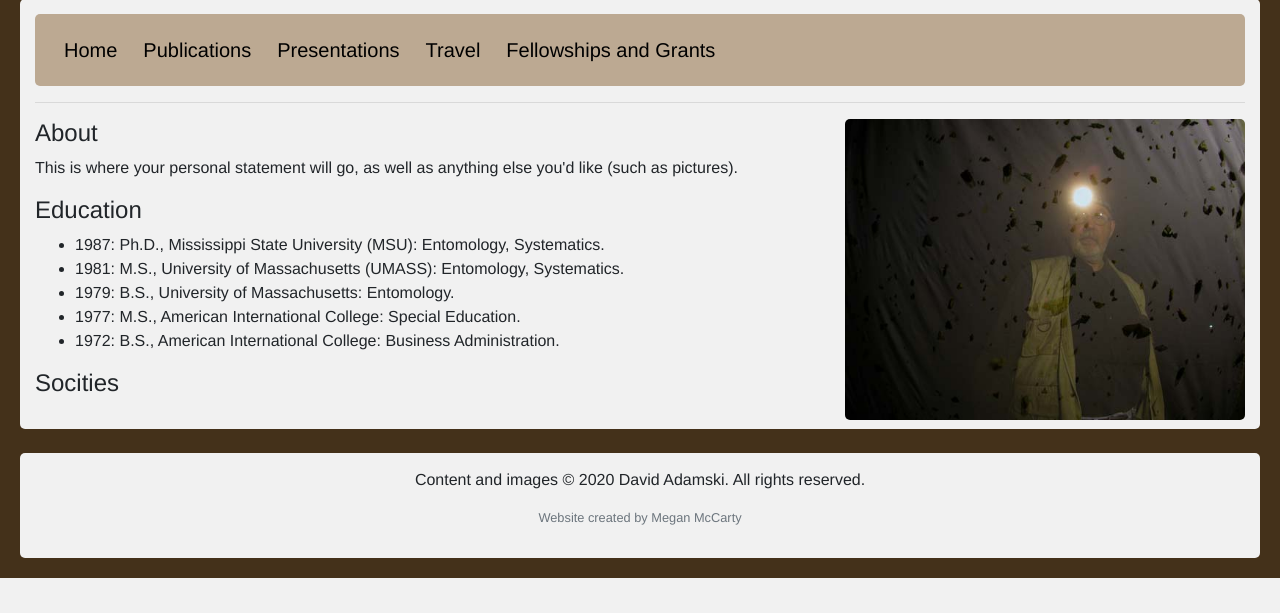
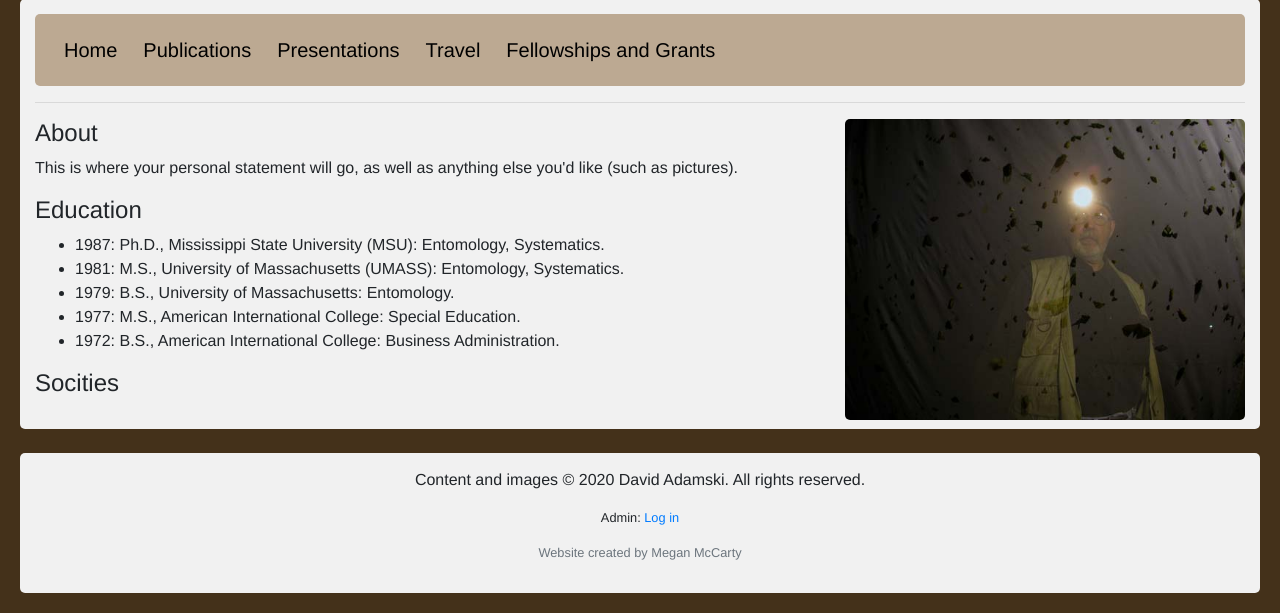
Before and after one commit to Meganmccarty/adamski, a Django app: page / in a window 1280 px wide. Shown: the part 361-974 px from the top of the page. Before the commit the page ends 939 px from the top, so only its background shows below. Run offline with Django 3.2, Linux system fonts and the light colour scheme; data that the repository does not hold is empty; some libraries are stand-ins or nearby versions.

Commit message:
Added admin login

```diff
--- a/database/templates/database/base.html
+++ b/database/templates/database/base.html
@@ -61,6 +61,7 @@
         <div class="content">
             <footer>
                 <p>Content and images © 2020 David Adamski. All rights reserved.</p>
+                <p class="small">Admin: <a href="http://127.0.0.1:8000/admin">Log in</a></p>
                 <p class="small text-muted">Website created by Megan McCarty</p>
             </footer>
         </div>
```
